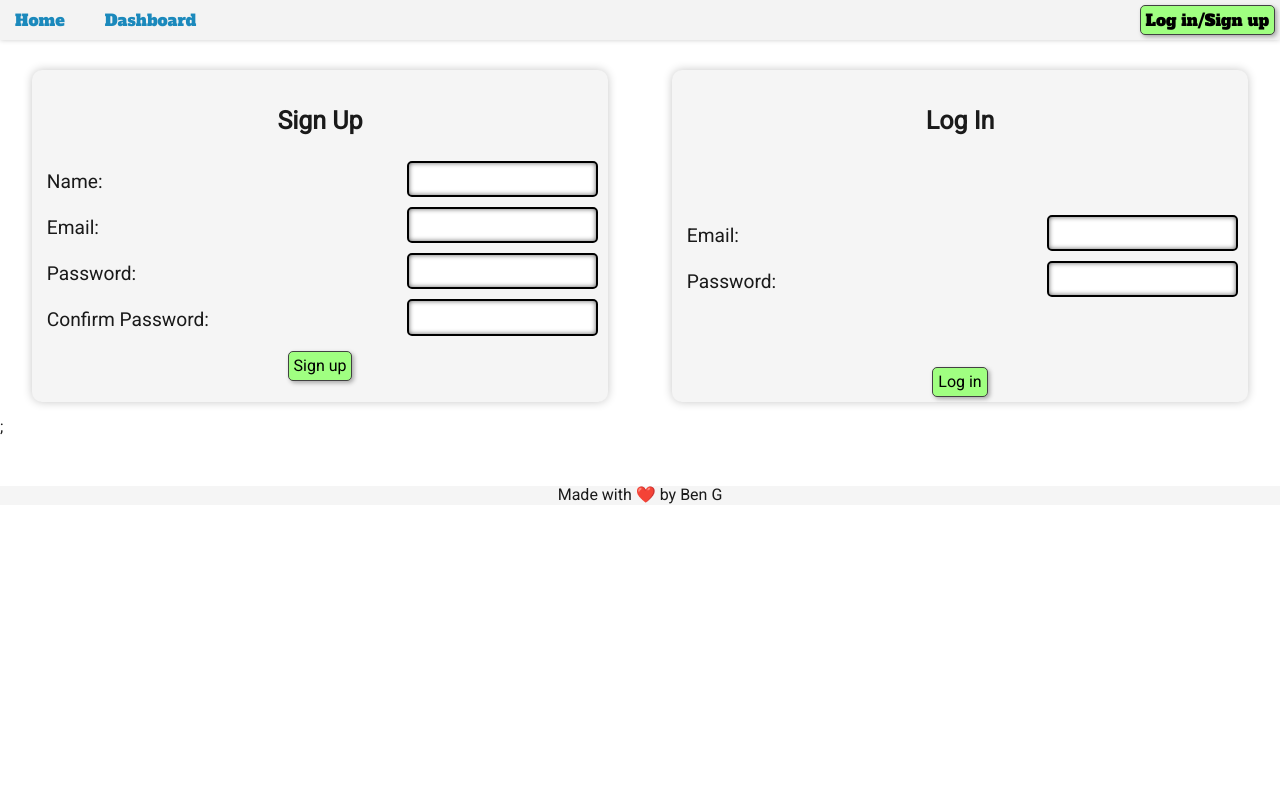
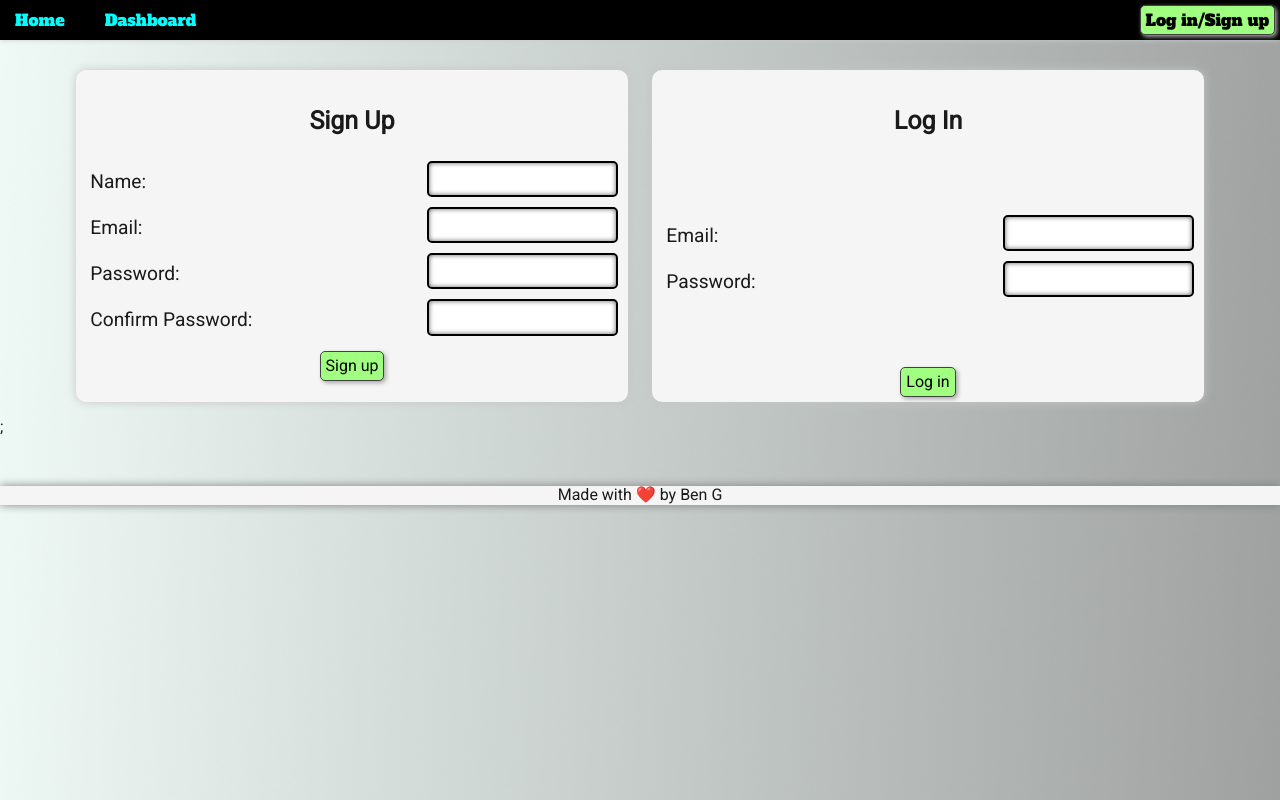
Before and after one commit to BGrowcott/gunz-money-and-tech-blogs, a Node project: template views/login.handlebars in a window 1280 px wide. Run offline with Node 20 templates, Linux system fonts and the light colour scheme; the template is opened without the code that fills it, so the values that code supplies are empty; some libraries are stand-ins or nearby versions.

Commit message:
added styling and a few other tweaks

```diff
--- a/package.json
+++ b/package.json
@@ -28,6 +28,7 @@
     "express-handlebars": "^6.0.3",
     "express-session": "^1.17.2",
     "just-handlebars-helpers": "^1.0.19",
+    "moment": "^2.29.1",
     "mysql2": "^2.3.3",
     "sequelize": "^6.17.0"
   },
--- a/public/css/style.css
+++ b/public/css/style.css
@@ -1,5 +1,7 @@
 body {
   font-family: 'Roboto', sans-serif;
+  background-image: url('../images/backgroundblackfade.png');
+  background-size: cover;
 }
 
 main {
@@ -16,12 +18,13 @@ h1 {
 }
 
 #pageHead {
-  background-color: rgb(243, 243, 243);
+  background-color: rgb(0, 0, 0);
   padding: 5px;
   box-shadow: 0px 0px 5px rgb(204, 204, 204);
   margin-bottom: 10px;
   position: fixed;
   width: 100%;
+  color: white;
 }
 
 #pageHead nav {
@@ -44,6 +47,7 @@ h1 {
 
 #pageHead nav a {
   font-family: 'Alfa Slab One';
+  color: aqua;
 }
 
 button {
@@ -75,6 +79,15 @@ button:active {
 #loginout p {
   margin: 0px 10px;
   font-family: 'Alfa Slab One';
+}
+
+#logout-button{
+  background-color: yellow;
+  transition: all 0.5s;
+}
+
+#logout-button:hover{
+  background-color: rgb(255, 255, 153);
 }
 
 h1,
@@ -161,6 +174,8 @@ section {
   display: flex;
   justify-content: space-between;
   border-radius: 5px;
+  box-shadow: inset 0px 0px 5px rgb(100, 100, 100);
+
 }
 
 .comment:nth-child(odd) {
@@ -205,6 +220,8 @@ section {
 /* Styles for log in/sign up page */
 
 #forms-container {
+  margin: auto;
+  width: 90%;
   display: flex;
   flex-wrap: wrap;
   justify-content: space-around;
@@ -214,7 +231,7 @@ section {
 .signup-form {
   display: flex;
   flex-direction: column;
-  width: 45%;
+  width: 48%;
   box-shadow: 0px 0px 10px rgb(199, 199, 199);
   padding: 5px;
   border-radius: 10px;
@@ -237,6 +254,11 @@ input, textarea {
   border: 2px solid black;
   border-radius: 5px;
   box-shadow: inset 0px 0px 5px rgb(100, 100, 100);
+  transition: all 0.5s;
+}
+
+input:focus {
+  background-color: rgb(146, 255, 255);
 }
 
 .form-title {
@@ -288,6 +310,7 @@ input, textarea {
   background-color: whitesmoke;
   width: 100%;
   margin-top: 50px;
+  box-shadow: 0px 0px 10px grey;
 }
 
 /* media queries */
@@ -302,7 +325,7 @@ input, textarea {
   }
 
   #forms-container {
-    flex-direction: column;
+    flex-direction: column-reverse;
   }
 
   .signup-form {
--- a/public/js/comments.js
+++ b/public/js/comments.js
@@ -22,9 +22,7 @@ async function sendComment(e) {
 }
 
 // delete comment
-
 $('.delete-comment').click(deleteComment)
-
 async function deleteComment (e) {
     if (e.target.hasAttribute('data-id')) {
       const id = e.target.getAttribute('data-id');
--- a/public/js/dashboard.js
+++ b/public/js/dashboard.js
@@ -9,6 +9,9 @@ $('.cancel-post').click(cancelPost);
 function cancelPost(e) {
   e.preventDefault();
   updatePost = false
+  $('#title').val('')
+  $('#content').val('')
+  $('#code').val('')
   $('#form-container').css('display', 'none');
 }
 
--- a/views/layouts/main.handlebars
+++ b/views/layouts/main.handlebars
@@ -3,15 +3,24 @@
     <meta charset='UTF-8' />
     <meta http-equiv='X-UA-Compatible' content='IE=edge' />
     <meta name='viewport' content='width=device-width, initial-scale=1.0' />
-    <meta name="description" content="A tech blog website for all thing tech! Log in, post and comment">
-    <meta name="author" content="Ben Growcott">
+    <meta
+      name='description'
+      content='A tech blog website for all thing tech! Log in, post and comment'
+    />
+    <meta name='author' content='Ben Growcott' />
     <link rel='stylesheet' href='/css/jass.css' />
     <link rel='stylesheet' href='/css/style.css' />
-    <link rel="preconnect" href="https://fonts.googleapis.com">
-    <link rel="preconnect" href="https://fonts.gstatic.com" crossorigin>
-    <link href="https://fonts.googleapis.com/css2?family=Roboto&display=swap" rel="stylesheet">
-    <link href="https://fonts.googleapis.com/css2?family=Alfa+Slab+One&display=swap" rel="stylesheet">
-    <link rel="shortcut icon" href="./images/guns.png" type="image/x-icon">
+    <link rel='preconnect' href='https://fonts.googleapis.com' />
+    <link rel='preconnect' href='https://fonts.gstatic.com' crossorigin />
+    <link
+      href='https://fonts.googleapis.com/css2?family=Roboto&display=swap'
+      rel='stylesheet'
+    />
+    <link
+      href='https://fonts.googleapis.com/css2?family=Alfa+Slab+One&display=swap'
+      rel='stylesheet'
+    />
+    <link rel='shortcut icon' href='./images/guns.png' type='image/x-icon' />
     <script
       src='https://cdnjs.cloudflare.com/ajax/libs/jquery/3.6.0/jquery.min.js'
       integrity='sha512-894YE6QWD5I59HgZOGReFYm4dnWc1Qt5NtvYSaNcOP+u1T9qYdvdihz0PPSiiqn/+/3e7Jo4EaG7TubfWGUrMQ=='
@@ -26,15 +35,15 @@
         <ul>
           <li><a href='/'>Home</a></li>
           {{#if logged_in}}
-          <li><a href="/dashboard">Dashboard</a></li>
+            <li><a href='/dashboard'>Dashboard</a></li>
           {{else}}
-          <li><a href="/login">Dashboard</a></li>
+            <li><a href='/login'>Dashboard</a></li>
           {{/if}}
         </ul>
-        <div id="loginout">
+        <div id='loginout'>
           {{#if logged_in}}
             <p>Welcome back, {{name}}</p>
-            <button id="logout-button">Log out</button>
+            <button id='logout-button'>Log out</button>
           {{else}}
             <a href='/login'><button>Log in/Sign up</button></a>
           {{/if}}
@@ -46,7 +55,7 @@
       {{{body}}}
     </main>
 
-    <footer id="page-footer">Made with &#10084;&#65039; by Ben G</footer>
+    <footer id='page-footer'>Made with &#10084;&#65039; by Ben G</footer>
   </body>
 
   {{#if logged_in}}
```
Also changed, not shown: utils/helpers.js (+3 -10 lines), controllers/homeRoutes.js (line endings or trailing spaces), public/images/background-gmtb.png (added), public/images/backgroundblackfade.png (added), 2 other files.
